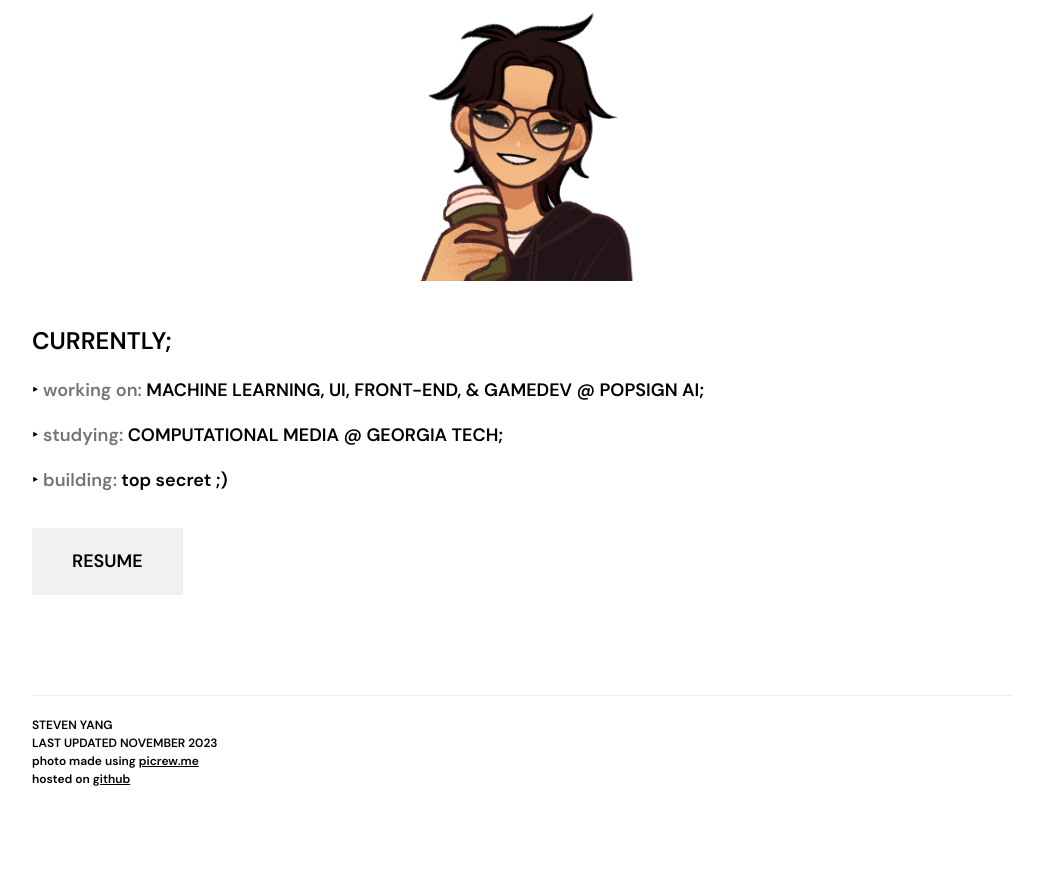
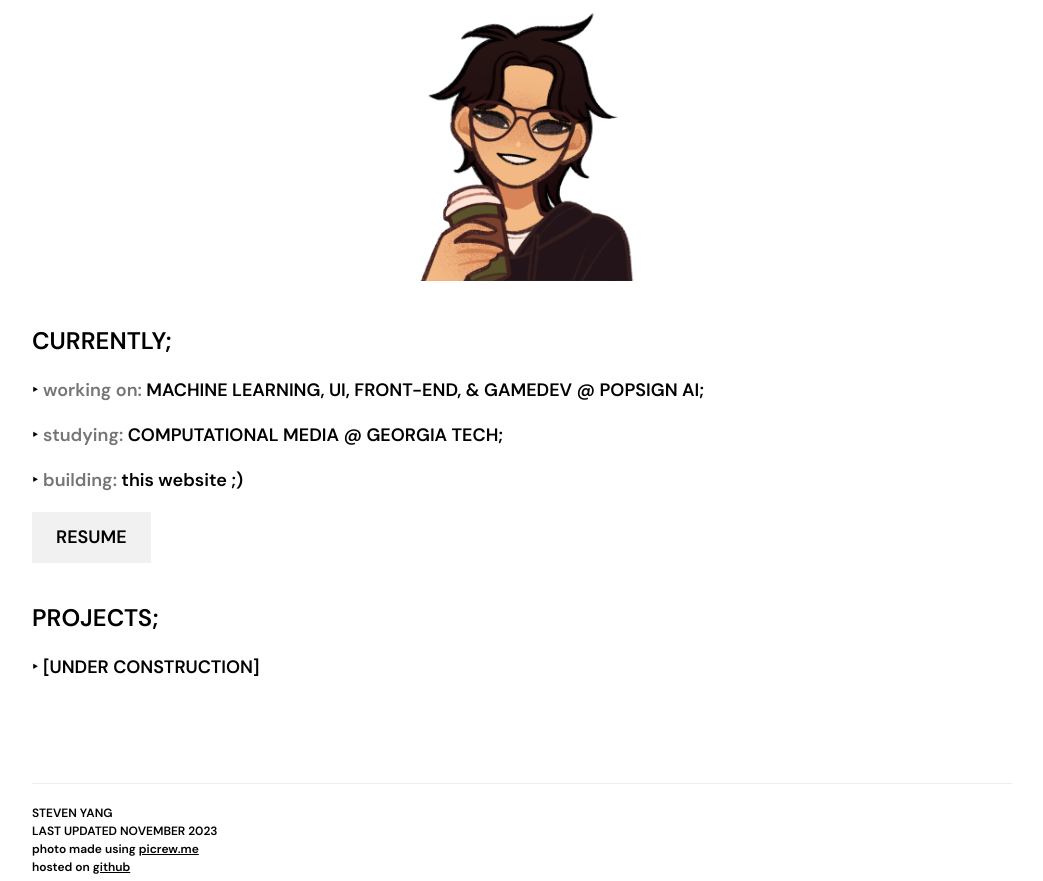
Before and after one commit to stevenyxng/lmc-2700-portfolio-draft, a plain HTML site: page docs/index.html in a window 1280 px wide. Shown: the part 363-1244 px from the top of the page, without its empty margins (118-1161 px from the left). Drawn offline with nearby package versions, Linux system fonts and the light colour scheme.

Commit message:
added projects section

```diff
--- a/docs/index.html
+++ b/docs/index.html
@@ -39,11 +39,19 @@ body, h1,h2,h3,h4,h5,h6 {font-family: "DM Sans", sans-serif}
     <!-- <hr style="width:200px" class="w3-opacity"> -->
     <p> ‣ <span class = "w3-text-grey" > working on: </span> MACHINE LEARNING, UI, FRONT-END, & GAMEDEV @ POPSIGN AI;</p>
     <p> ‣ <span class = "w3-text-grey" > studying: </span> COMPUTATIONAL MEDIA @ GEORGIA TECH;</p>
-    <p> ‣ <span class = "w3-text-grey" > building: </span> top secret ;)</p>
+    <p> ‣ <span class = "w3-text-grey" > building: </span> this website ;)</p>
 
-  <button class="w3-button w3-light-grey w3-padding-large w3-section">
+  <button class="w3-button w3-light-grey w3-padding-small">
     <a href="STEVEN_YANG_NOV_2023.pdf?view=Fit" target="_blank" rel="noopener noreferrer" class="w3-bar-item w3-button" style="width:100% !important">RESUME</a>
   </button>
+
+  <br> <br>
+
+  <h2 class="w3-text-black w3-xlarge">PROJECTS;</h2>
+    <!-- <hr style="width:200px" class="w3-opacity"> -->
+    <p> ‣ [UNDER CONSTRUCTION]</p>
+
+
   </div>
 
     <!-- Footer -->
```
